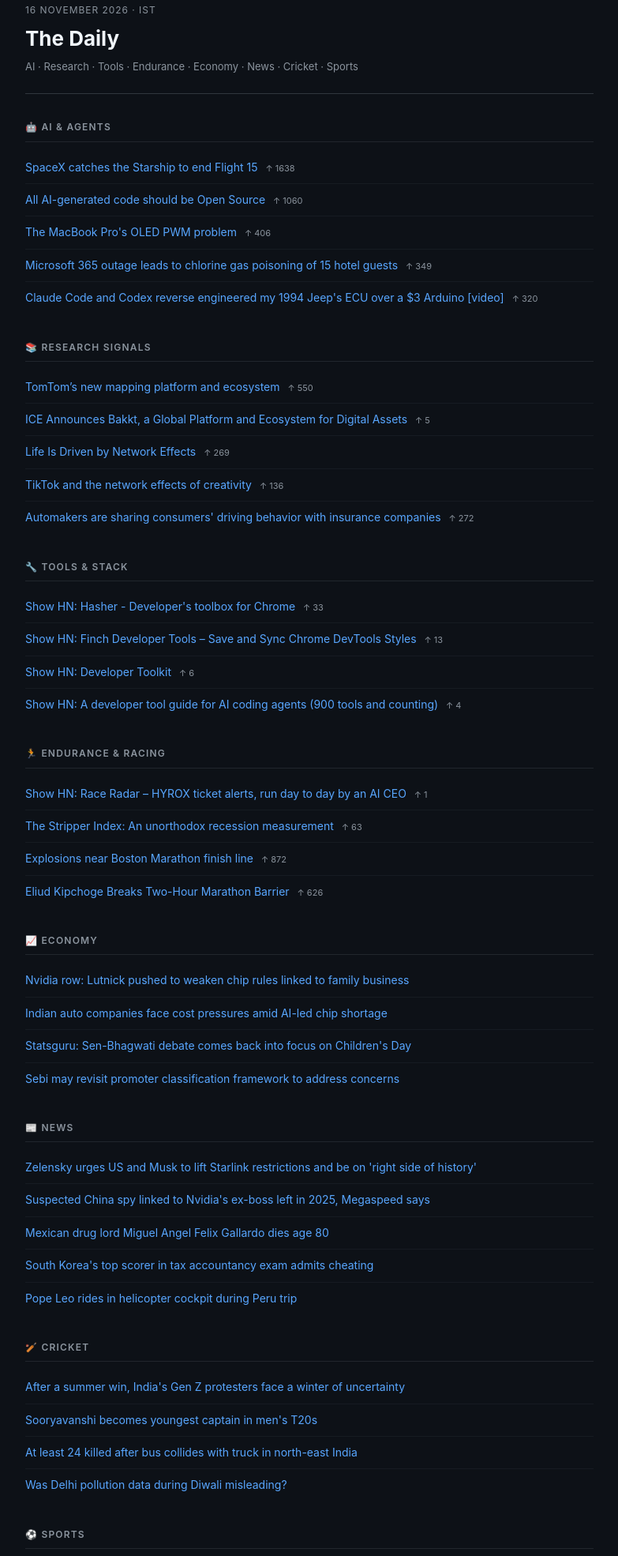
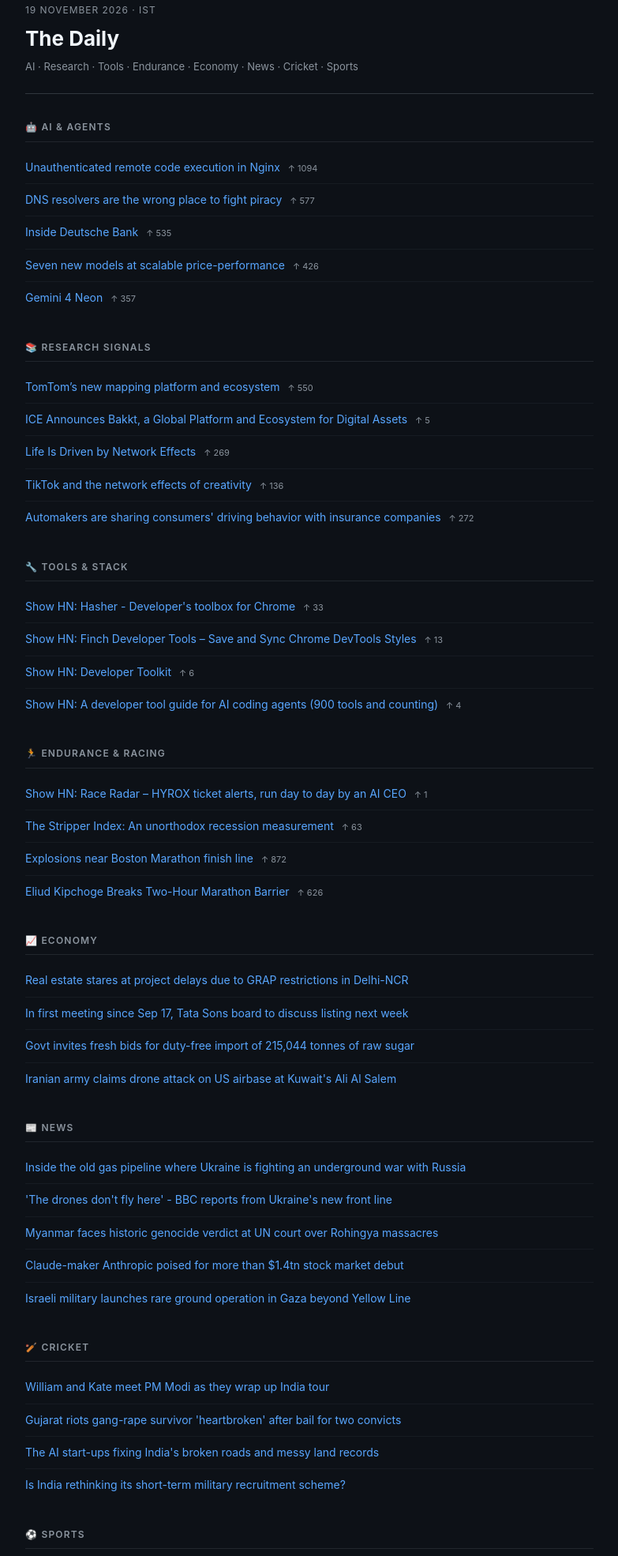
Before and after one commit to thehawkeye/murali, a plain HTML site: page daily/20261119.html in a window 1280 px wide. Shown: the part 104-2074 px from the top of the page at 79% size, without its empty margins (248-1031 px from the left). Drawn offline with Linux system fonts and the light colour scheme.

Commit message:
Daily brief 20261119

```diff
--- a/daily/20261116.html
+++ b/daily/20261119.html
@@ -3,7 +3,7 @@
 <head>
 <meta charset="UTF-8">
 <meta name="viewport" content="width=device-width, initial-scale=1.0">
-<title>The Daily — 16 November 2026</title>
+<title>The Daily — 19 November 2026</title>
 <style>
   * { box-sizing: border-box; margin: 0; padding: 0; }
   body { font-family: -apple-system, BlinkMacSystemFont, 'Segoe UI', sans-serif; background: #0d1117; color: #e6edf3; min-height: 100vh; line-height: 1.6; }
@@ -36,17 +36,17 @@
     <a href="./daily-index.html">All Briefs</a>
   </div>
   <header>
-    <div class="date">16 November 2026 · IST</div>
+    <div class="date">19 November 2026 · IST</div>
     <h1>The Daily</h1>
     <div class="tagline">AI · Research · Tools · Endurance · Economy · News · Cricket · Sports</div>
   </header>
 <h2>🤖 AI & Agents</h2>
 <ul>
-  <li><a href="https://www.spacex.com/launches/starship-flight-15" target="_blank">SpaceX catches the Starship to end Flight 15</a> <span class="meta">↑ 1638</span></li>
-  <li><a href="https://jakub.jankiewicz.org/blog/ai-code-open-source/" target="_blank">All AI-generated code should be Open Source</a> <span class="meta">↑ 1060</span></li>
-  <li><a href="https://macanorak.com/the-macbook-pros-oled-pwm-problem-when-a-better-display-becomes-worse-to-use/" target="_blank">The MacBook Pro's OLED PWM problem</a> <span class="meta">↑ 406</span></li>
-  <li><a href="https://www1.wdr.de/nrw/rheinland/rhein-erft-kreis/technischer-defekt-chlor-phantasialand-100.html" target="_blank">Microsoft 365 outage leads to chlorine gas poisoning of 15 hotel guests</a> <span class="meta">↑ 349</span></li>
-  <li><a href="https://www.youtube.com/watch?v=WPj3aQ-xxpI" target="_blank">Claude Code and Codex reverse engineered my 1994 Jeep's ECU over a $3 Arduino [video]</a> <span class="meta">↑ 320</span></li>
+  <li><a href="https://www.wiz.io/blog/nginx-http2-rce-vulnerabilities" target="_blank">Unauthenticated remote code execution in Nginx</a> <span class="meta">↑ 1094</span></li>
+  <li><a href="https://techstackups.com/articles/quad9-leaves-france-dns-blocking/" target="_blank">DNS resolvers are the wrong place to fight piracy</a> <span class="meta">↑ 577</span></li>
+  <li><a href="https://www.inside-db.com/" target="_blank">Inside Deutsche Bank</a> <span class="meta">↑ 535</span></li>
+  <li><a href="https://microsoft.ai/news/microsoft-ignite-2026/" target="_blank">Seven new models at scalable price-performance</a> <span class="meta">↑ 426</span></li>
+  <li><a href="https://blog.google/innovation-and-ai/models-and-research/gemini-models/introducing-gemini-4-neon/" target="_blank">Gemini 4 Neon</a> <span class="meta">↑ 357</span></li>
 </ul>
 <h2>📚 Research Signals</h2>
 <ul>
@@ -72,25 +72,25 @@
 </ul>
 <h2>📈 Economy</h2>
 <ul>
-  <li><a href="https://www.business-standard.com/world-news/nvidia-row-lutnick-pushed-to-weaken-chip-rules-linked-to-family-business-126111500775_1.html" target="_blank">Nvidia row: Lutnick pushed to weaken chip rules linked to family business</a></li>
-  <li><a href="https://www.business-standard.com/industry/auto/indian-auto-companies-face-cost-pressures-amid-ai-led-chip-shortage-126111500772_1.html" target="_blank">Indian auto companies face cost pressures amid AI-led chip shortage</a></li>
-  <li><a href="https://www.business-standard.com/economy/news/statsguru-sen-bhagwati-debate-comes-back-into-focus-on-children-s-day-126111500472_1.html" target="_blank">Statsguru: Sen-Bhagwati debate comes back into focus on Children's Day</a></li>
-  <li><a href="https://www.business-standard.com/markets/news/sebi-may-revisit-promoter-classification-framework-to-address-concerns-126111500769_1.html" target="_blank">Sebi may revisit promoter classification framework to address concerns</a></li>
+  <li><a href="https://www.business-standard.com/industry/news/real-estate-stares-at-project-delays-due-to-grap-restrictions-in-delhi-ncr-126111701030_1.html" target="_blank">Real estate stares at project delays due to GRAP restrictions in Delhi-NCR</a></li>
+  <li><a href="https://www.business-standard.com/companies/news/in-first-meeting-since-sep-17-tata-sons-board-to-discuss-listing-next-week-126111801431_1.html" target="_blank">In first meeting since Sep 17, Tata Sons board to discuss listing next week</a></li>
+  <li><a href="https://www.business-standard.com/economy/news/govt-invites-fresh-bids-for-duty-free-import-of-215-044-tonnes-of-raw-sugar-126111801455_1.html" target="_blank">Govt invites fresh bids for duty-free import of 215,044 tonnes of raw sugar</a></li>
+  <li><a href="https://www.business-standard.com/world-news/iranian-army-claims-drone-attack-on-us-airbase-at-kuwait-s-ali-al-salem-126111801563_1.html" target="_blank">Iranian army claims drone attack on US airbase at Kuwait's Ali Al Salem</a></li>
 </ul>
 <h2>📰 News</h2>
 <ul>
-  <li><a href="https://www.bbc.co.uk/news/articles/c6m25zg88k45o?at_medium=RSS&at_campaign=rss" target="_blank">Zelensky urges US and Musk to lift Starlink restrictions and be on 'right side of history'</a></li>
-  <li><a href="https://www.bbc.co.uk/news/articles/cmdx1vpprk9vo?at_medium=RSS&at_campaign=rss" target="_blank">Suspected China spy linked to Nvidia's ex-boss left in 2025, Megaspeed says</a></li>
-  <li><a href="https://www.bbc.co.uk/news/articles/c51k9nkwrndxo?at_medium=RSS&at_campaign=rss" target="_blank">Mexican drug lord Miguel Angel Felix Gallardo dies age 80</a></li>
-  <li><a href="https://www.bbc.co.uk/news/articles/ckvg2ezvpe08o?at_medium=RSS&at_campaign=rss" target="_blank">South Korea's top scorer in tax accountancy exam admits cheating</a></li>
-  <li><a href="https://www.bbc.co.uk/news/videos/c6pw4rl00lrjo?at_medium=RSS&at_campaign=rss" target="_blank">Pope Leo rides in helicopter cockpit during Peru trip</a></li>
+  <li><a href="https://www.bbc.co.uk/news/videos/c8p3vw4q6nzzo?at_medium=RSS&at_campaign=rss" target="_blank">Inside the old gas pipeline where Ukraine is fighting an underground war with Russia</a></li>
+  <li><a href="https://www.bbc.co.uk/news/articles/c32l507ev4v4o?at_medium=RSS&at_campaign=rss" target="_blank">'The drones don't fly here' - BBC reports from Ukraine's new front line</a></li>
+  <li><a href="https://www.bbc.co.uk/news/articles/c5m2l90ez144o?at_medium=RSS&at_campaign=rss" target="_blank">Myanmar faces historic genocide verdict at UN court over Rohingya massacres</a></li>
+  <li><a href="https://www.bbc.co.uk/news/articles/c6742m39xgzxo?at_medium=RSS&at_campaign=rss" target="_blank">Claude-maker Anthropic poised for more than $1.4tn stock market debut</a></li>
+  <li><a href="https://www.bbc.co.uk/news/articles/cw8r7510degno?at_medium=RSS&at_campaign=rss" target="_blank">Israeli military launches rare ground operation in Gaza beyond Yellow Line</a></li>
 </ul>
 <h2>🏏 Cricket</h2>
 <ul>
-  <li><a href="https://www.bbc.co.uk/news/articles/cq99e0z4vg1eo?at_medium=RSS&at_campaign=rss" target="_blank">After a summer win, India's Gen Z protesters face a winter of uncertainty</a></li>
-  <li><a href="https://www.bbc.co.uk/sport/cricket/articles/ckvg2exrj5elo?at_medium=RSS&at_campaign=rss" target="_blank">Sooryavanshi becomes youngest captain in men's T20s</a></li>
-  <li><a href="https://www.bbc.co.uk/news/articles/c6r7g5lp1zrxo?at_medium=RSS&at_campaign=rss" target="_blank">At least 24 killed after bus collides with truck in north-east India</a></li>
-  <li><a href="https://www.bbc.co.uk/news/articles/c30rkwpxdx50o?at_medium=RSS&at_campaign=rss" target="_blank">Was Delhi pollution data during Diwali misleading?</a></li>
+  <li><a href="https://www.bbc.co.uk/news/articles/cq62ped2ypy4o?at_medium=RSS&at_campaign=rss" target="_blank">William and Kate meet PM Modi as they wrap up India tour</a></li>
+  <li><a href="https://www.bbc.co.uk/news/articles/cr868wd2qg18o?at_medium=RSS&at_campaign=rss" target="_blank">Gujarat riots gang-rape survivor 'heartbroken' after bail for two convicts</a></li>
+  <li><a href="https://www.bbc.co.uk/news/articles/c820vnln2lzpo?at_medium=RSS&at_campaign=rss" target="_blank">The AI start-ups fixing India's broken roads and messy land records</a></li>
+  <li><a href="https://www.bbc.co.uk/news/articles/c8ly0yr7wv1no?at_medium=RSS&at_campaign=rss" target="_blank">Is India rethinking its short-term military recruitment scheme?</a></li>
 </ul>
 <h2>⚽ Sports</h2>
 <ul>
@@ -116,7 +116,7 @@
 </ul>
 
   <footer>
-    Generated 16 November 2026 · muralikrishnan.net/daily/20261116<br>
+    Generated 19 November 2026 · muralikrishnan.net/daily/20261119<br>
     Sources: arXiv, HN, BBC, ESPN Cricinfo
   </footer>
 </div>
```
Also changed, not shown: daily/daily-index.html (+5 -5 lines), daily/index.html (+2 -2 lines).
